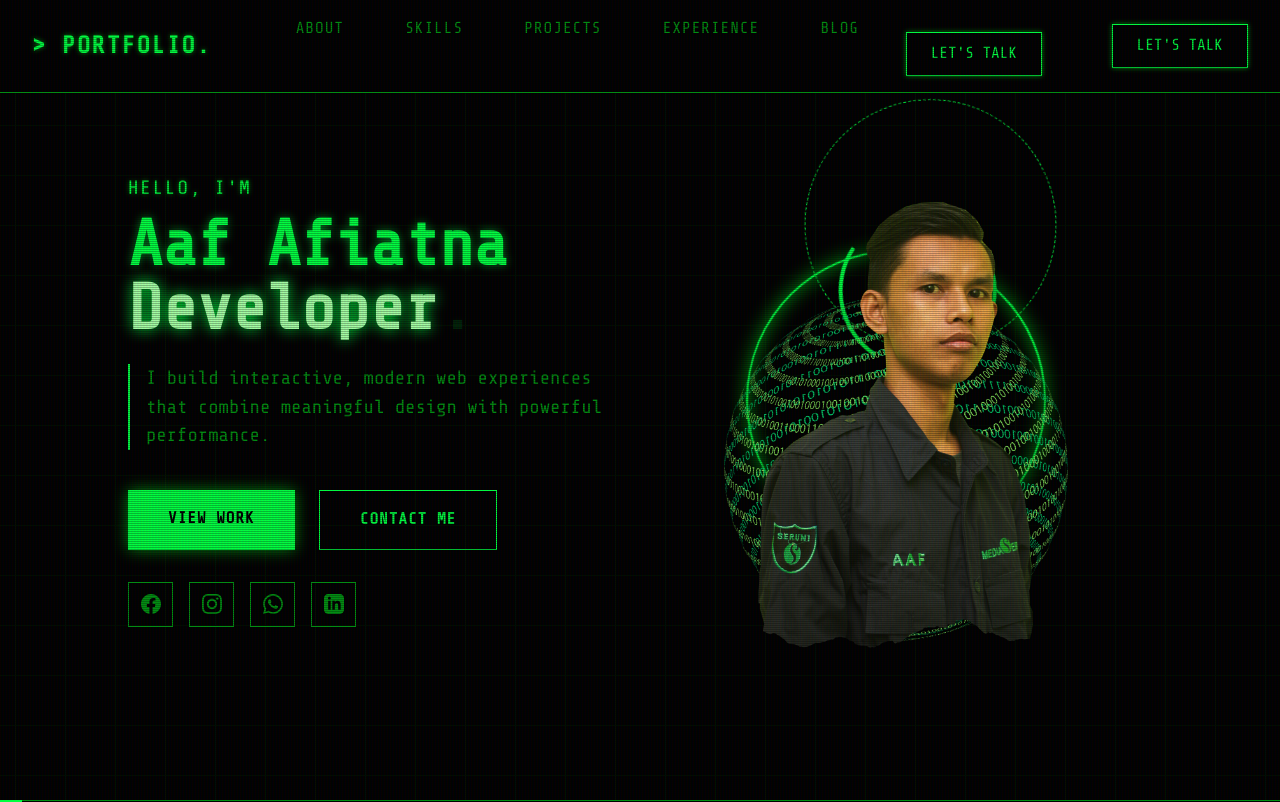
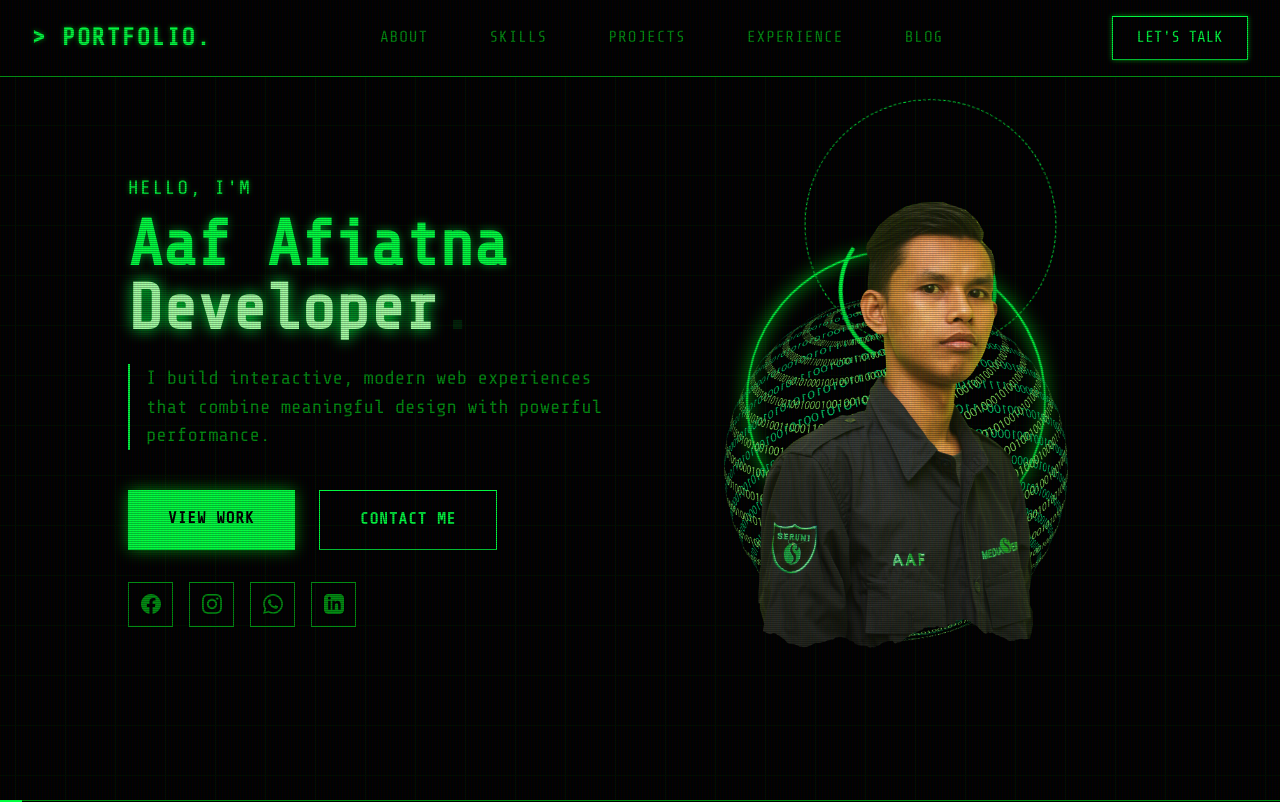
Before and after one commit to afiatana/myportfolio, a Next.js app: page / in a window 1280 px wide. Shown: the top 802 px of the page. Built offline with nearby package versions, Linux system fonts and the light colour scheme.

Commit message:
Auto-update: 2025-12-11 00:39:45

```diff
--- a/src/components/Navbar.tsx
+++ b/src/components/Navbar.tsx
@@ -43,8 +43,8 @@ export default function Navbar() {
                     <Link href="/blog" className={styles.navLink} target="_blank" rel="noopener noreferrer" onClick={closeMenu}>Blog</Link>
                 </li>
                 {/* Mobile only CTA inside menu */}
-                <li className={`${styles.navItem} ${styles.mobileCta}`} style={{ marginTop: '1rem', display: 'block' }}>
-                    <Link href="#contact" className={styles.ctaButton} style={{ display: 'inline-block' }} onClick={closeMenu}>
+                <li className={`${styles.navItem} ${styles.mobileCta}`} style={{ marginTop: '1rem' }}>
+                    <Link href="#contact" className={styles.ctaButton} onClick={closeMenu}>
                         Let's Talk
                     </Link>
                 </li>
```
